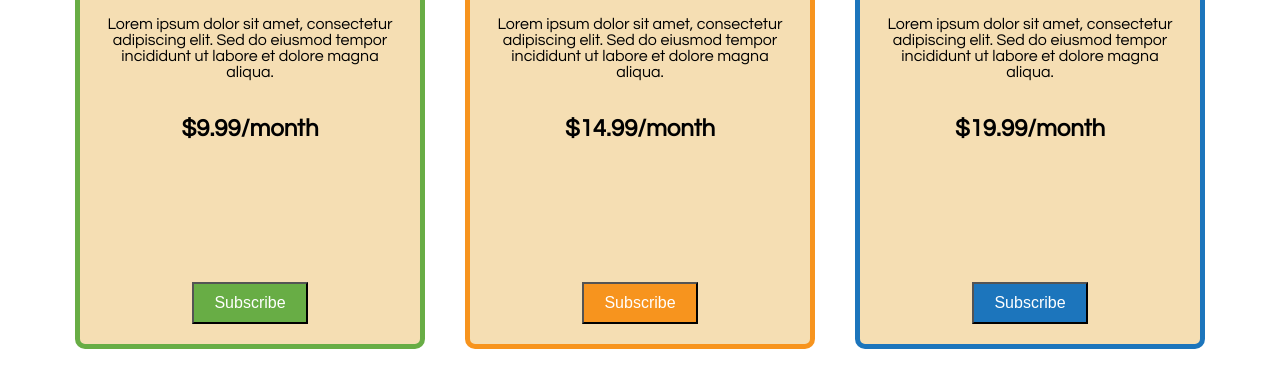
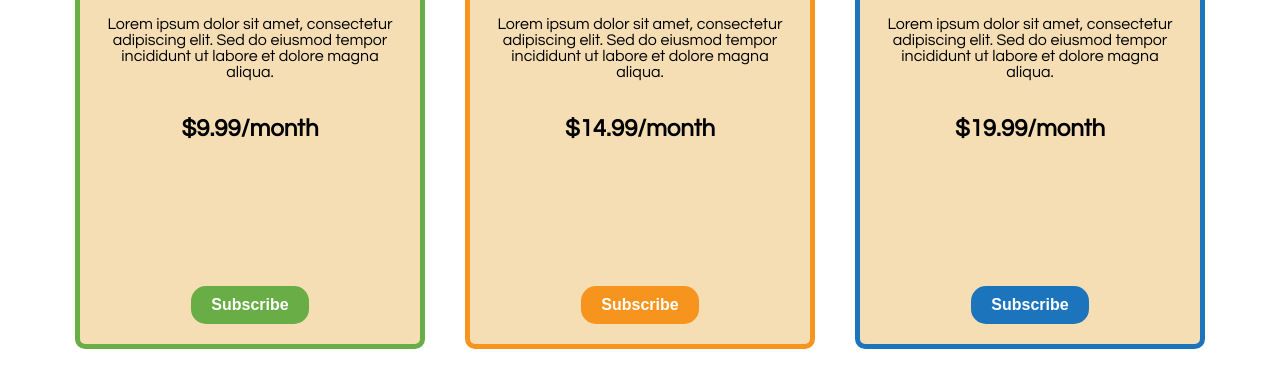
Before and after one commit to TavBroClay/BPA-Web-Design-Team-2026, a plain HTML site: page Subscription.html in a window 1280 px wide. Shown: the part 253-640 px from the top of the page. Drawn offline with Linux system fonts and the light colour scheme.

Commit message:
Refactor subscription button styles: add border, border-radius, and font-weight for consistency

```diff
--- a/SubscriptionStyle.css
+++ b/SubscriptionStyle.css
@@ -37,6 +37,9 @@
     font-size: 16px;
     cursor: pointer;
     color: white;
+    border: none;
+    border-radius: 15px;
+    font-weight: bold;
 }
 
 .subscribeButton1 {
```
